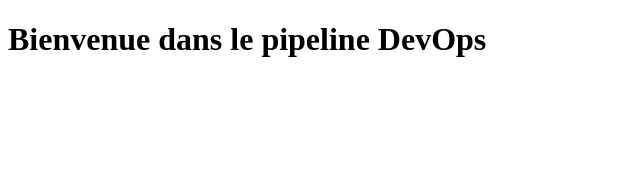
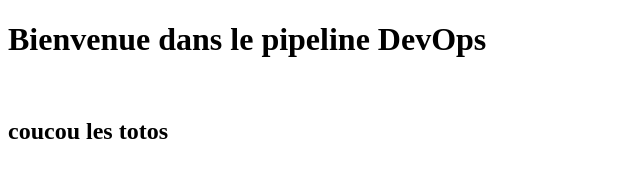
Before and after one commit to firstged/demo-devops, a plain HTML site: page index.html in a window 1280 px wide. Shown: the whole page, without its empty margins (0-640 px from the left). Drawn offline with Linux system fonts and the light colour scheme.

Commit message:
Update index.html

```diff
--- a/index.html
+++ b/index.html
@@ -6,7 +6,8 @@
 </head>
 
 <body>
-    <h1>Bienvenue dans le pipeline DevOps</h1>
+    <h1>Bienvenue dans le pipeline DevOps</h1> <br>
+    <h2>coucou les totos</h2>
 </body>
 
 </html>
```
